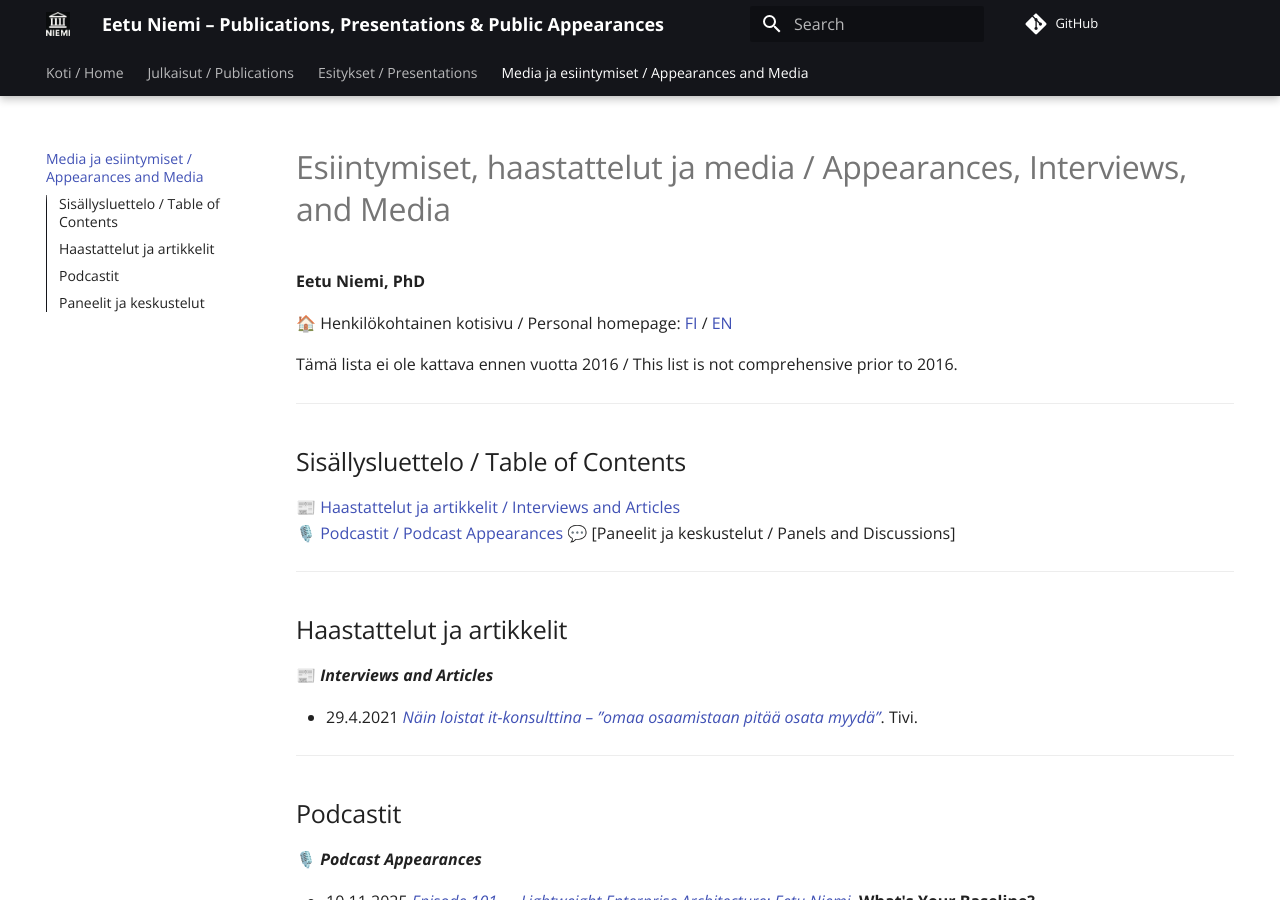
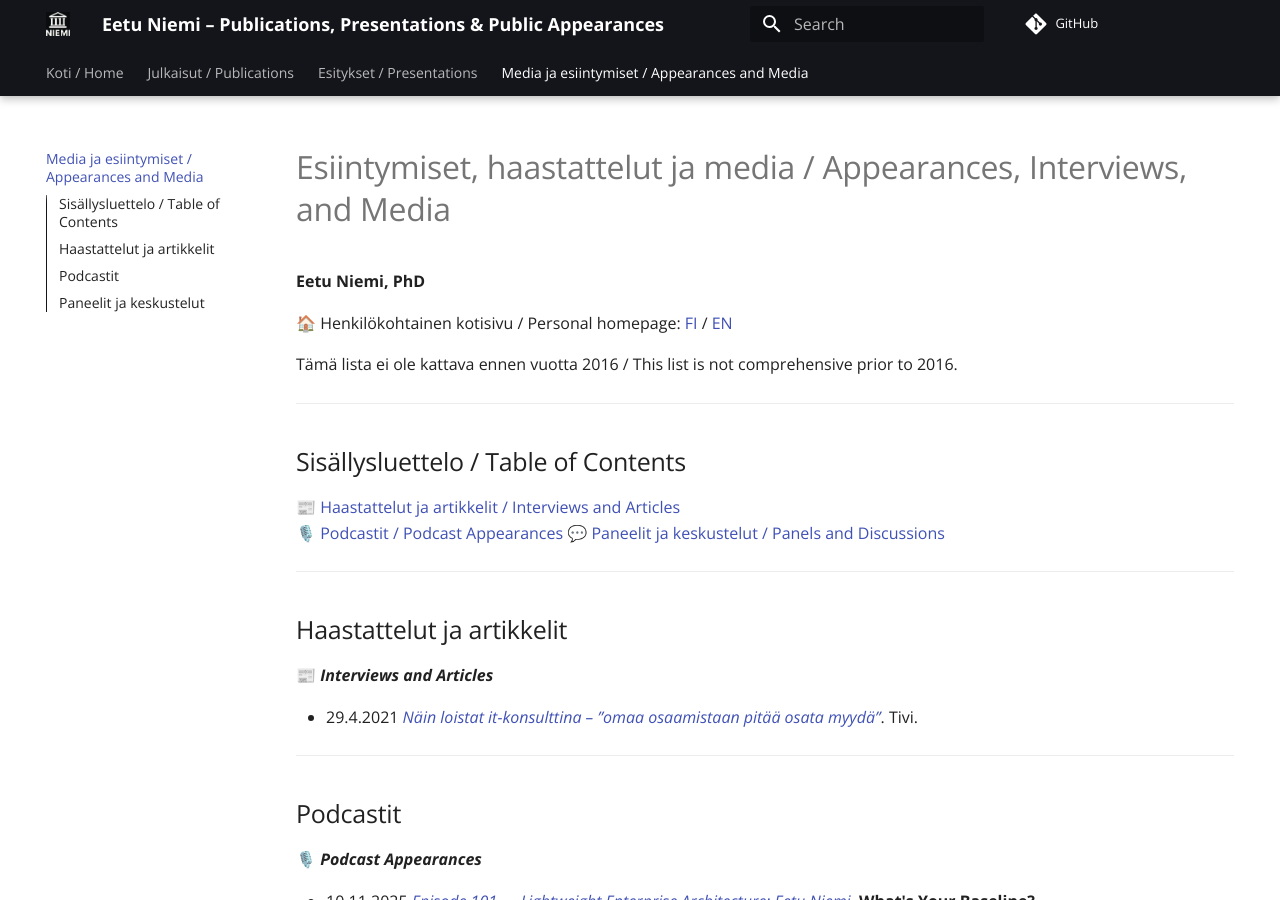
Before and after one commit to eetuniemiphd/eetuniemi, an MkDocs documentation site: the page built from docs/appearances-media.md, in a window 1280 px wide and 900 px high. Built offline with MkDocs 1.6.1 and Material for MkDocs 9.7.7, drawn with Linux system fonts in a browser that asks for light colours; comment, search, counter and statistics services are not loaded; part of the change alters nothing that is shown.

```diff
--- a/docs/appearances-media.md
+++ b/docs/appearances-media.md
@@ -11,7 +11,7 @@ Tämä lista ei ole kattava ennen vuotta 2016 / This list is not comprehensive p
 
 📰 [Haastattelut ja artikkelit / Interviews and Articles](#haastattelut-ja-artikkelit)
 🎙️ [Podcastit / Podcast Appearances](#podcastit)
-💬 [Paneelit ja keskustelut / Panels and Discussions]
+💬 [Paneelit ja keskustelut / Panels and Discussions](#paneelit-ja-keskustelut)
 
 ---
 
```
